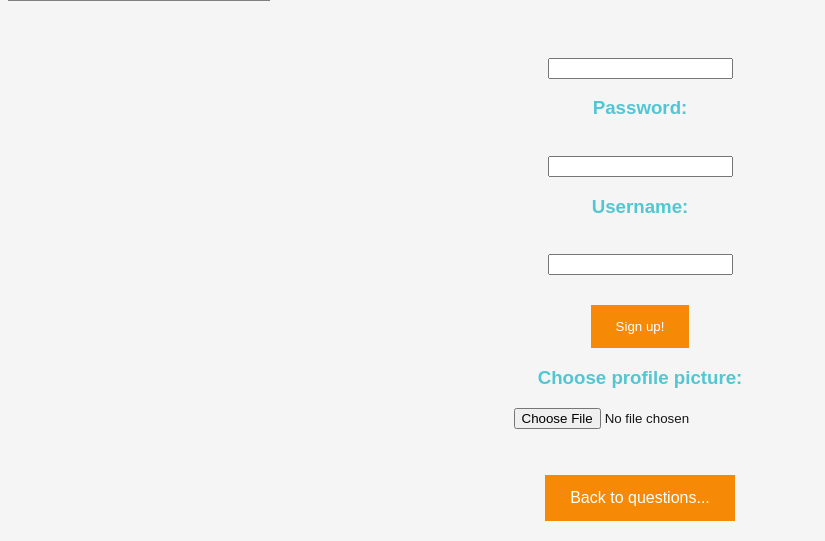
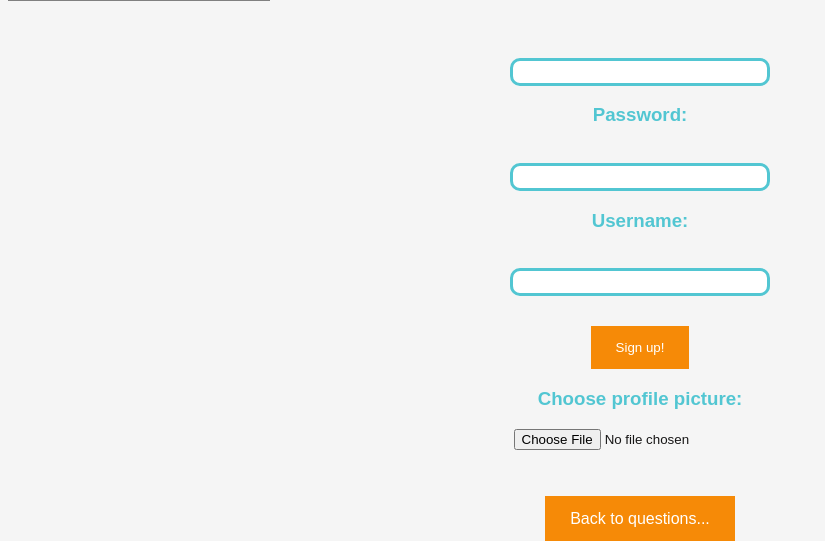
Before and after one commit to CodecoolGlobal/ask-mate-3-python-Gezow, a Flask app: page /sign-up in a window 1280 px wide. Shown: the part 219-760 px from the top of the page, without its empty margins (0-825 px from the left). Run offline with Flask 2, Linux system fonts and the light colour scheme; some libraries are stand-ins or nearby versions.

Commit message:
.registration inputs style.css implemented

```diff
--- a/static/css/style.css
+++ b/static/css/style.css
@@ -321,3 +321,23 @@ table.a {
     background-color: #ddd;
     border-color: #F68A07FF;
 }
+
+.registration {
+    width: 250px;
+    height: 20px;
+    border: solid #52c6d2;
+    border-radius: 10px;
+}
+
+.registration:focus {
+    outline: none;
+    text-align: center;
+    border-color: #F68A07FF;
+    animation-name: border_animation;
+    animation-duration: 0.7s;
+}
+
+@keyframes border_animation {
+    from {border-color: #52c6d2;}
+    to {border-color: #F68A07FF;}
+}
--- a/templates/sign-up.html
+++ b/templates/sign-up.html
@@ -5,11 +5,11 @@
     <div class="centered">
         <form action="/sign-up" method="post" enctype="multipart/form-data">
             <label for="email-input"><h3>Email address:</h3></label><br>
-                <input type="email" id="email-input" name="email"><br>
+                <input type="email" id="email-input" name="email" class="registration"><br>
             <label for="password-input"><h3>Password:</h3></label><br>
-                <input type="text" id="password-input" name="password"><br>
+                <input type="text" id="password-input" name="password" class="registration"><br>
             <label for="username-input"><h3>Username:</h3></label><br>
-                <input type="text" id="username-input" name="username"><br>
+                <input type="text" id="username-input" name="username" class="registration"><br>
         <button class="post-button" type="submit">Sign up!</button>
             <label for="image-input" ><h3>Choose profile picture:</h3></label>
                 <input type="file" id="image-input" name="image">
```
